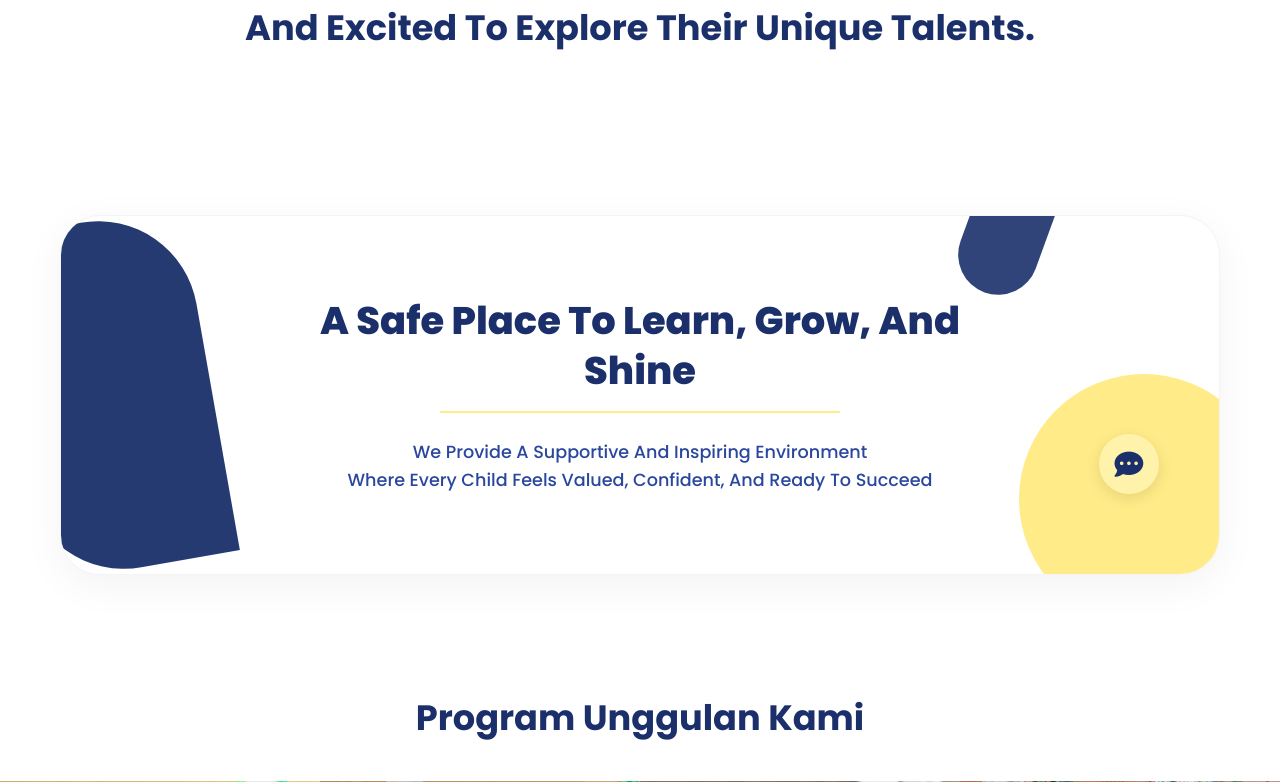
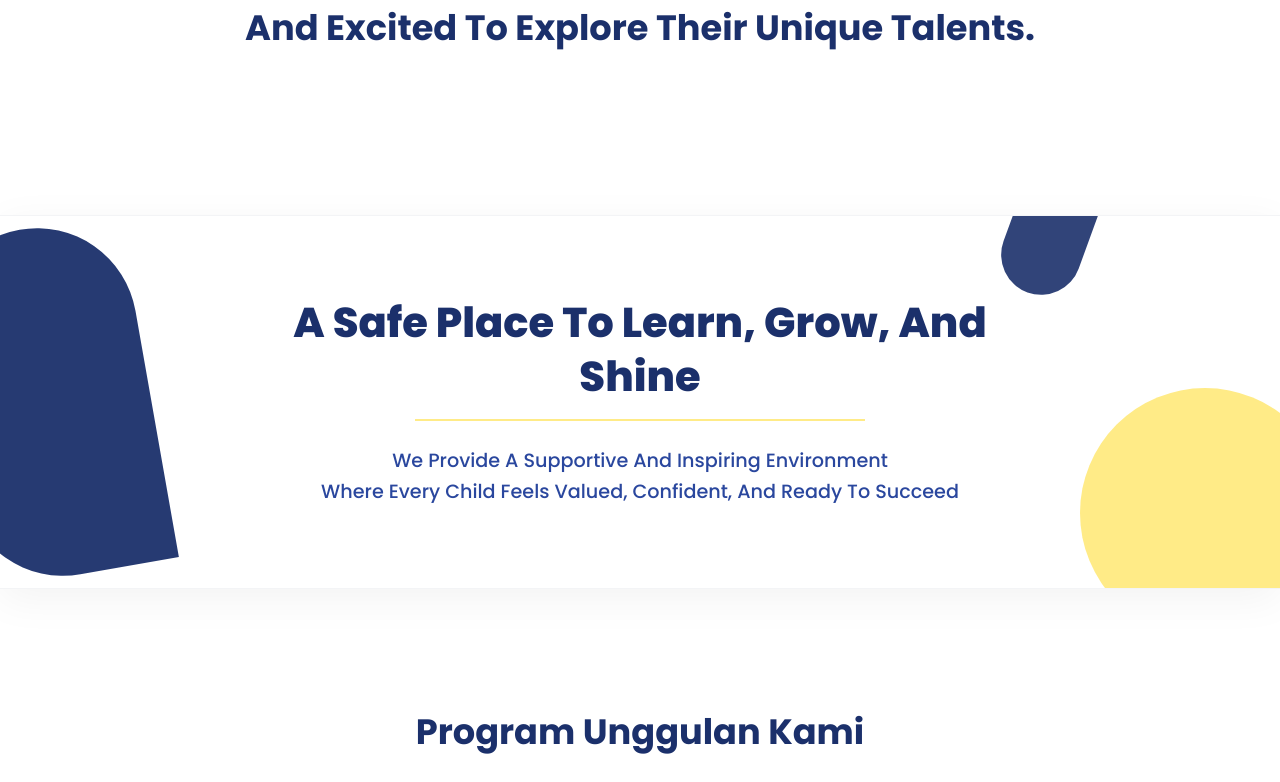
Before and after one commit to aris2394/webelc, a Node server app: page / in a window 1280 px wide. Shown: the part 936-1718 px from the top of the page. Run offline with Node 20, Linux system fonts and the light colour scheme.

Commit message:
Adjust Safe Place section: full width and remove chat bubble

```diff
--- a/public/css/style.css
+++ b/public/css/style.css
@@ -2133,20 +2133,23 @@ h6 {
     height: 120px;
   }
 }
+
 /* ---------- Safe Place Section ---------- */
 .safe-place-section {
   padding: 40px 0;
   background: var(--white);
+  width: 100%;
 }
 
 .safe-place-card {
   position: relative;
   background: var(--white);
-  border-radius: 40px;
   padding: 80px 40px;
   box-shadow: 0 10px 40px rgba(0, 0, 0, 0.05);
   overflow: hidden;
-  border: 1px solid var(--gray-100);
+  border-top: 1px solid var(--gray-100);
+  border-bottom: 1px solid var(--gray-100);
+  width: 100%;
 }
 
 .safe-place-decor-left {
@@ -2190,63 +2193,47 @@ h6 {
 .safe-place-content {
   position: relative;
   z-index: 2;
-  max-width: 700px;
+  max-width: 800px;
   margin: 0 auto;
 }
 
 .safe-place-title {
-  font-size: 2.4rem;
+  font-size: 2.6rem;
   color: var(--primary-blue);
   margin-bottom: 15px;
   font-weight: 800;
 }
 
 .safe-place-line {
-  width: 400px;
+  width: 450px;
   height: 2px;
   background: var(--accent-yellow);
   margin: 0 auto 25px;
 }
 
 .safe-place-desc {
-  font-size: 1.1rem;
+  font-size: 1.2rem;
   color: var(--primary-blue-light);
   font-weight: 500;
   line-height: 1.6;
 }
 
-.safe-place-chat-bubble {
-  position: absolute;
-  bottom: 80px;
-  right: 60px;
-  width: 60px;
-  height: 60px;
-  background: var(--accent-yellow-light);
-  border-radius: 50%;
-  display: flex;
-  align-items: center;
-  justify-content: center;
-  font-size: 1.8rem;
-  color: var(--primary-blue);
-  box-shadow: 0 4px 15px rgba(0,0,0,0.1);
-  z-index: 3;
-}
-
 @media (max-width: 768px) {
   .safe-place-card {
     padding: 60px 20px;
   }
+
   .safe-place-title {
     font-size: 1.8rem;
   }
+
   .safe-place-line {
     width: 200px;
   }
-  .safe-place-decor-left, .safe-place-decor-right, .safe-place-card::after {
+
+  .safe-place-decor-left,
+  .safe-place-decor-right,
+  .safe-place-card::after {
     display: none;
   }
-  .safe-place-chat-bubble {
-    position: static;
-    margin: 30px auto 0;
-  }
-}
+}
--- a/views/pages/index.ejs
+++ b/views/pages/index.ejs
@@ -27,7 +27,6 @@
 
         <!-- Safe Place Section -->
         <section class="safe-place-section">
-            <div class="container">
             <div class="safe-place-card">
                 <div class="safe-place-decor-left"></div>
                 <div class="safe-place-decor-right"></div>
@@ -38,10 +37,6 @@
                         We Provide A Supportive And Inspiring Environment<br>
                         Where Every Child Feels Valued, Confident, And Ready To Succeed
                     </p>
-                    </div>
-                    <div class="safe-place-chat-bubble">
-                        <i class="fas fa-comment-dots"></i>
-                    </div>
                 </div>
             </div>
         </section>
```
Lines whose indentation alone changed are shown as unchanged.
